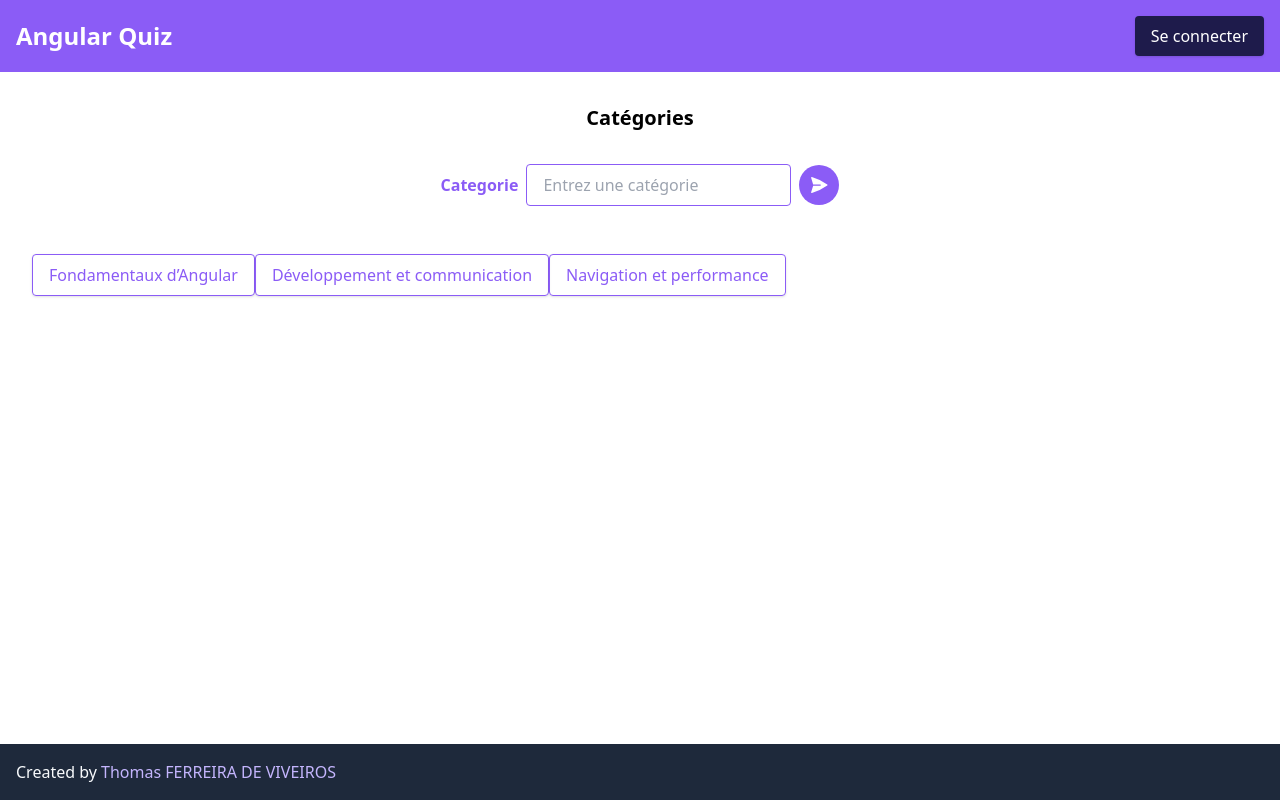
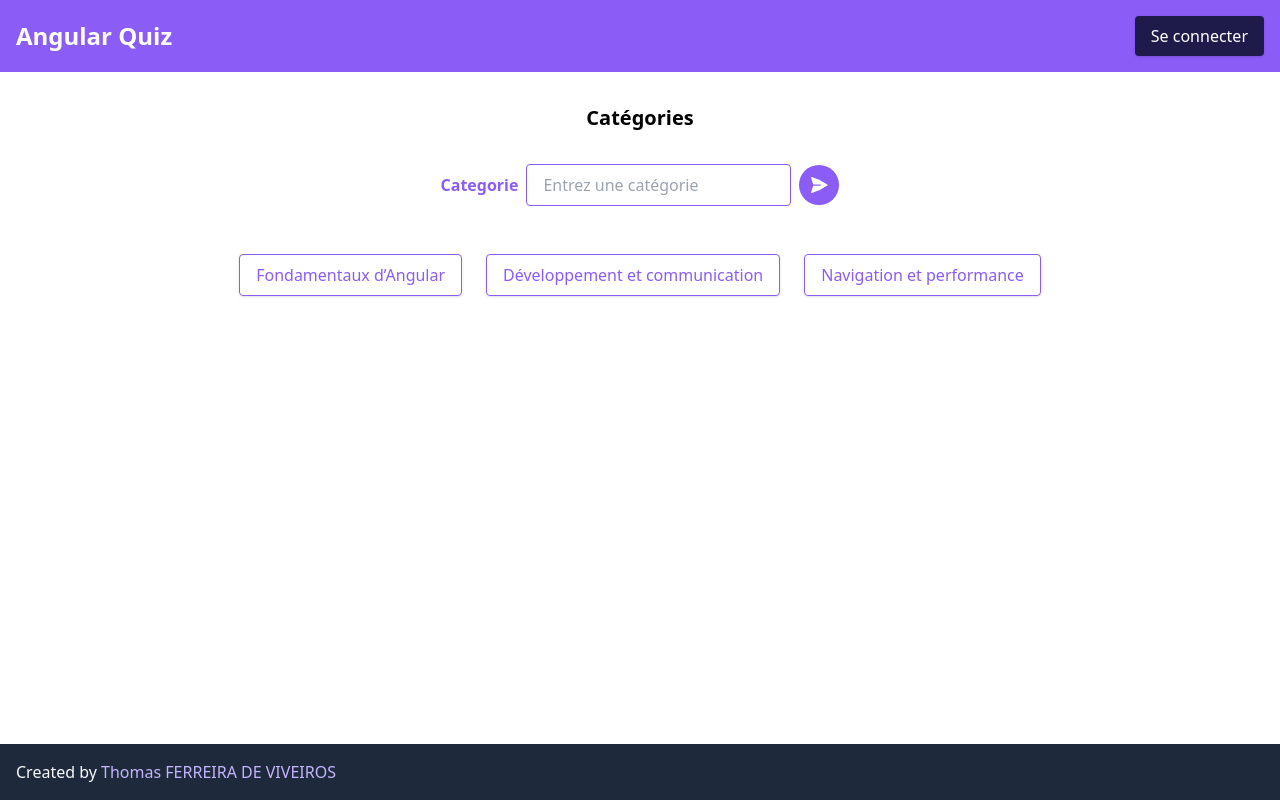
Before and after one commit to abwii/efreiAngularWJ, an Angular app: page /category in a window 1280 px wide. Built offline with nearby package versions, Linux system fonts and the light colour scheme.

Commit message:
center questions

```diff
--- a/src/app/quiz/category/category.component.scss
+++ b/src/app/quiz/category/category.component.scss
@@ -26,4 +26,6 @@
 
 .container {
   @apply gap-6;
+  display: flex;
+  justify-content: center;
 }
```
